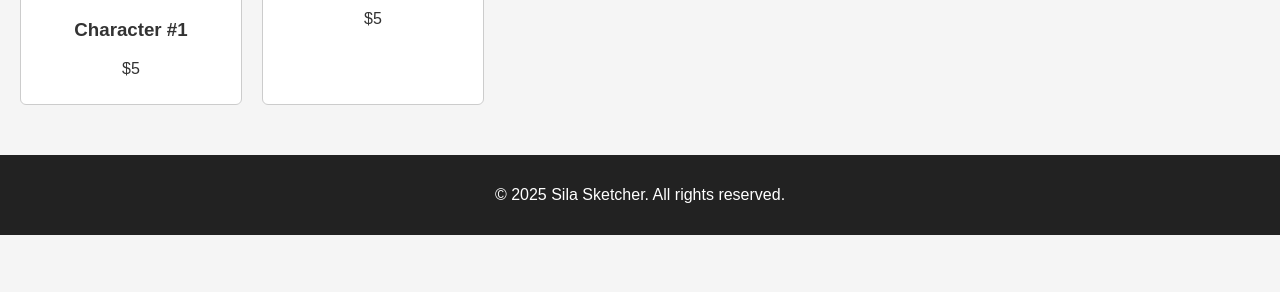
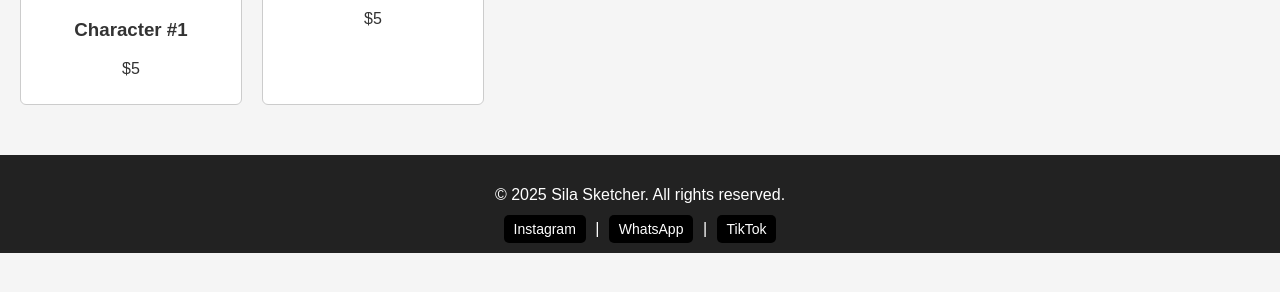
Before and after one commit to SilaSketcher/silasketcher, a plain HTML site: page index.html in a window 1280 px wide. Shown: the part 508-800 px from the top of the page. Drawn offline with Linux system fonts and the light colour scheme.

Commit message:
Add files via upload

```diff
--- a/index.html
+++ b/index.html
@@ -42,6 +42,12 @@
 
   <footer>
     <p>&copy; 2025 Sila Sketcher. All rights reserved.</p>
+<div class="social-icons">
+  <a href="https://instagram.com/silasketcher" target="_blank">Instagram</a> |
+  <a href="https://wa.me/255783486285" target="_blank">WhatsApp</a> |
+  <a href="https://tiktok.com/@silasketcher" target="_blank">TikTok</a>
+</div>
+
   </footer>
 </body>
 </html>
--- a/style.css
+++ b/style.css
@@ -92,3 +92,21 @@ footer {
     padding: 10px;
   }
 }
+.social-icons {
+  text-align: center;
+  margin-top: 10px;
+}
+
+.social-icons a {
+  color: #fff;
+  background-color: #000;
+  padding: 6px 10px;
+  margin: 0 5px;
+  border-radius: 5px;
+  text-decoration: none;
+  font-size: 14px;
+}
+
+.social-icons a:hover {
+  background-color: #444;
+}
```
